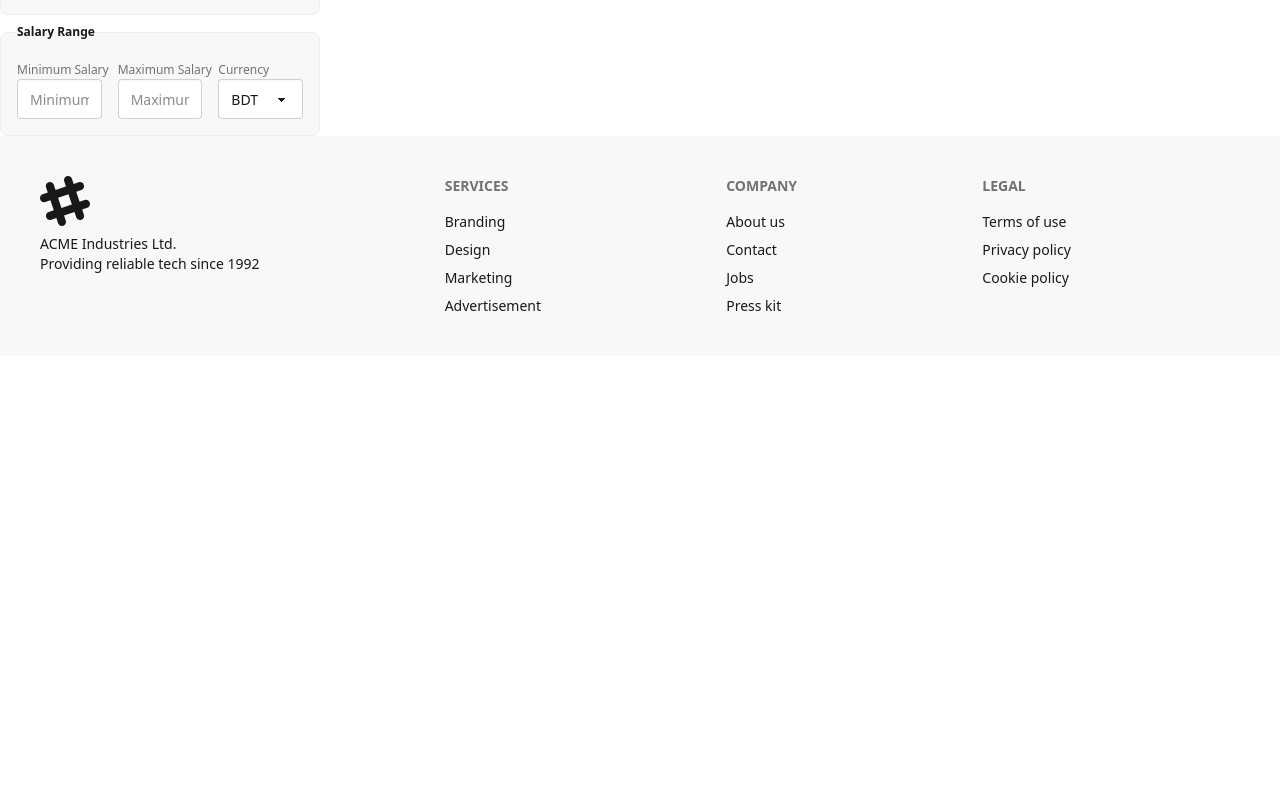
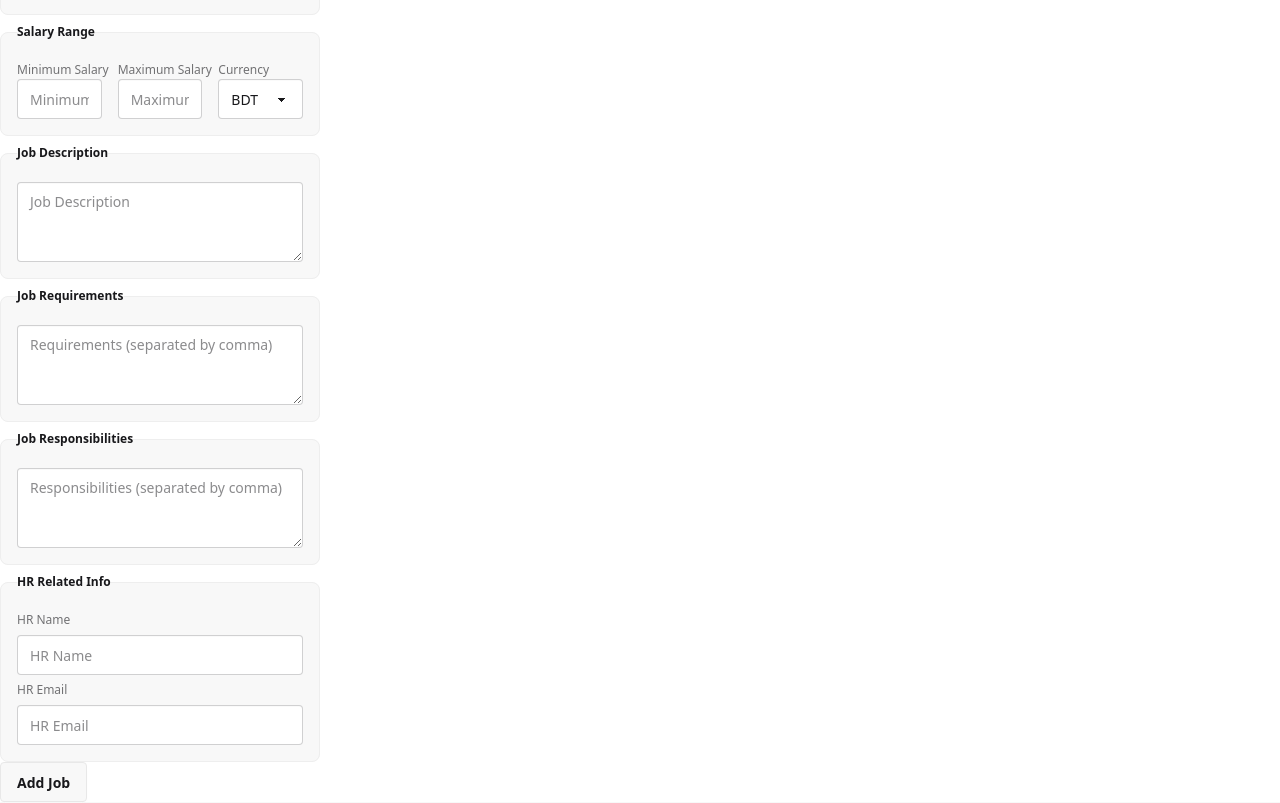
Before and after one commit to gmnayem631/career-code-client, a React (Vite) app: page /addJob in a window 1280 px wide. Shown: the part 720-1523 px from the top of the page. Before the commit the page ends 1076 px from the top, so only its background shows below. Built offline with nearby package versions, Linux system fonts and the light colour scheme; no server answers; sample sign-in values are in the browser's storage.

Commit message:
completed making the form

```diff
--- a/src/pages/AddJobs/AddJob.jsx
+++ b/src/pages/AddJobs/AddJob.jsx
@@ -99,7 +99,7 @@
             <div className="">
               <label className="label">Minimum Salary</label>
               <input
-                name="salaryMin"
+                name="min"
                 type="text"
                 className="input"
                 placeholder="Minimum Salary"
@@ -108,7 +108,7 @@
             <div className="">
               <label className="label">Maximum Salary</label>
               <input
-                name="salaryMax"
+                name="max"
                 type="text"
                 className="input"
                 placeholder="Maximum Salary"
@@ -119,7 +119,7 @@
               <label className="label">Currency</label>
               <select
                 defaultValue="Pick a color"
-                name="category"
+                name="currency"
                 className="select"
               >
                 <option disabled={true}>Select a Currency</option>
@@ -131,6 +131,54 @@
             </div>
           </div>
         </fieldset>
+        {/* Job Description */}
+        <fieldset className="fieldset bg-base-200 border-base-300 rounded-box w-xs border p-4">
+          <legend className="fieldset-legend">Job Description</legend>
+          <textarea
+            name="description"
+            className="textarea"
+            placeholder="Job Description"
+          ></textarea>
+        </fieldset>
+        {/* Job Requirements */}
+        <fieldset className="fieldset bg-base-200 border-base-300 rounded-box w-xs border p-4">
+          <legend className="fieldset-legend">Job Requirements</legend>
+          <textarea
+            name="requirements"
+            className="textarea"
+            placeholder="Requirements (separated by comma)"
+          ></textarea>
+        </fieldset>{" "}
+        {/* Job Responsibilities */}
+        <fieldset className="fieldset bg-base-200 border-base-300 rounded-box w-xs border p-4">
+          <legend className="fieldset-legend">Job Responsibilities</legend>
+          <textarea
+            name="responsibilities"
+            className="textarea"
+            placeholder="Responsibilities (separated by comma)"
+          ></textarea>
+        </fieldset>
+        {/* HR Related Information */}
+        <fieldset className="fieldset bg-base-200 border-base-300 rounded-box w-xs border p-4">
+          <legend className="fieldset-legend">HR Related Info</legend>
+
+          <label className="label">HR Name</label>
+          <input
+            name="hr_name"
+            type="text"
+            className="input"
+            placeholder="HR Name"
+          />
+
+          <label className="label">HR Email</label>
+          <input
+            name="hr_email"
+            type="email"
+            className="input"
+            placeholder="HR Email"
+          />
+        </fieldset>
+        <input type="submit" value="Add Job" className="btn" />
       </form>
     </div>
   );
```
